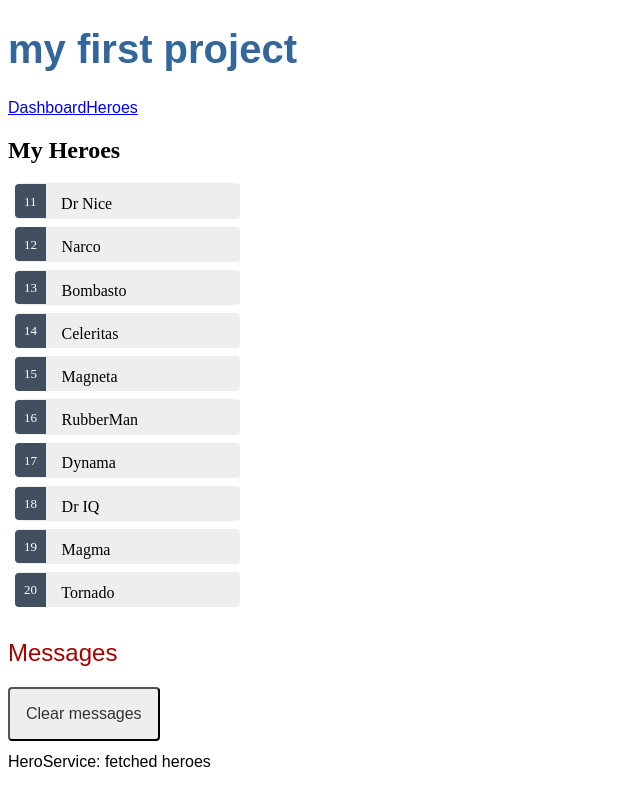
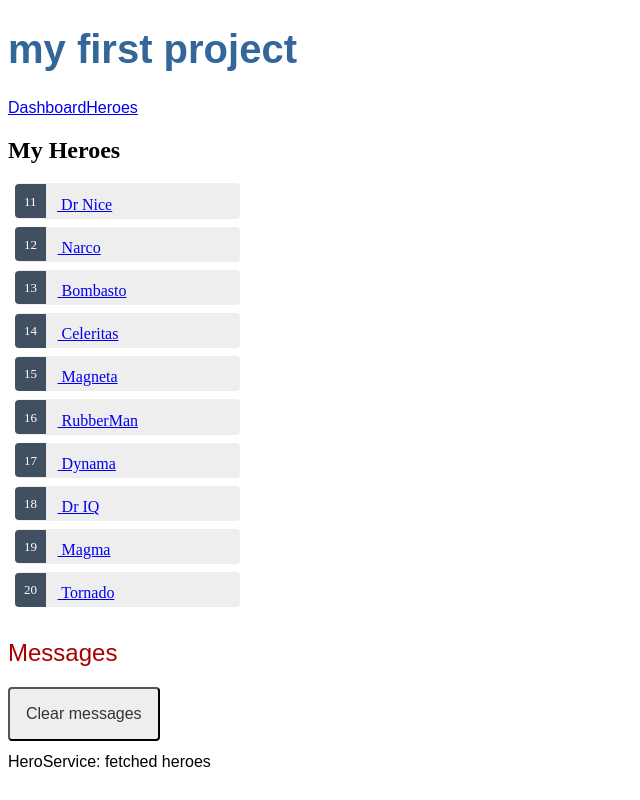
Before and after one commit to 2124405Marleen/my-first-project, an Angular app: page /heroes in a window 1280 px wide. Shown: the whole page, without its empty margins (0-640 px from the left). Built offline with nearby package versions, Linux system fonts and the light colour scheme.

Commit message:
ToH5: Navigating to hero details

```diff
--- a/src/app/app-routing.module.ts
+++ b/src/app/app-routing.module.ts
@@ -2,11 +2,13 @@ import { NgModule } from '@angular/core';
 import { RouterModule, Routes } from '@angular/router';
 import { HeroesComponent } from './heroes/heroes.component';
 import { DashboardComponent } from './dashboard/dashboard.component';
+import { HeroDetailComponent } from './hero-detail/hero-detail.component';
 
 const routes: Routes = [
   { path: '', redirectTo: '/dashboard', pathMatch: 'full' },
   { path: 'heroes', component: HeroesComponent },
   { path: 'dashboard', component: DashboardComponent },
+  { path: 'detail/:id', component: HeroDetailComponent },
 ];
 
 @NgModule({
--- a/src/app/dashboard/dashboard.component.html
+++ b/src/app/dashboard/dashboard.component.html
@@ -1,6 +1,7 @@
 <h2>Top Heroes</h2>
 <div class="heroes-menu">
-  <a *ngFor="let hero of heroes">
+    <a *ngFor="let hero of heroes"
+    routerLink="/detail/{{hero.id}}">
     {{hero.name}}
   </a>
 </div>
--- a/src/app/heroes/heroes.component.html
+++ b/src/app/heroes/heroes.component.html
@@ -1,10 +1,8 @@
 <h2>My Heroes</h2>
 <ul class="heroes">
-    <li *ngFor="let hero of heroes"
-    [class.selected]="hero === selectedHero"
-    (click)="onSelect(hero)">
-    <span class="badge">{{hero.id}}</span> {{hero.name}}
+    <li *ngFor="let hero of heroes">
+      <a routerLink="/detail/{{hero.id}}">
+        <span class="badge">{{hero.id}}</span> {{hero.name}}
+      </a>
   </li>
 </ul>
-
-<app-hero-detail [hero]="selectedHero"></app-hero-detail>
--- a/src/app/heroes/heroes.component.ts
+++ b/src/app/heroes/heroes.component.ts
@@ -10,24 +10,16 @@ import { MessageService } from '../message.service';
   styleUrls: ['./heroes.component.scss']
 })
 export class HeroesComponent implements OnInit {
+  heroes: Hero[];
 
-  selectedHero?: Hero;
-
-  heroes: Hero[] = [];
-
-  constructor(private heroService: HeroService, private messageService: MessageService) { }
+  constructor(private heroService: HeroService) { }
 
   ngOnInit() {
     this.getHeroes();
   }
 
-  onSelect(hero: Hero): void {
-    this.selectedHero = hero;
-    this.messageService.add(`HeroesComponent: Selected hero id=${hero.id}`);
-  }
-
   getHeroes(): void {
     this.heroService.getHeroes()
-        .subscribe(heroes => this.heroes = heroes);
+    .subscribe(heroes => this.heroes = heroes);
   }
 }
```
